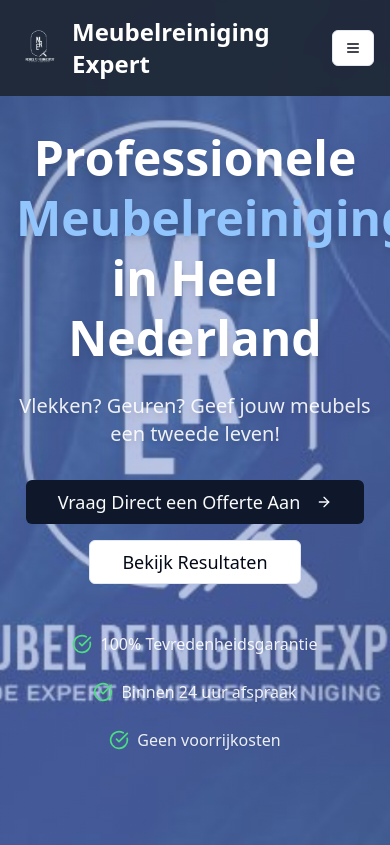
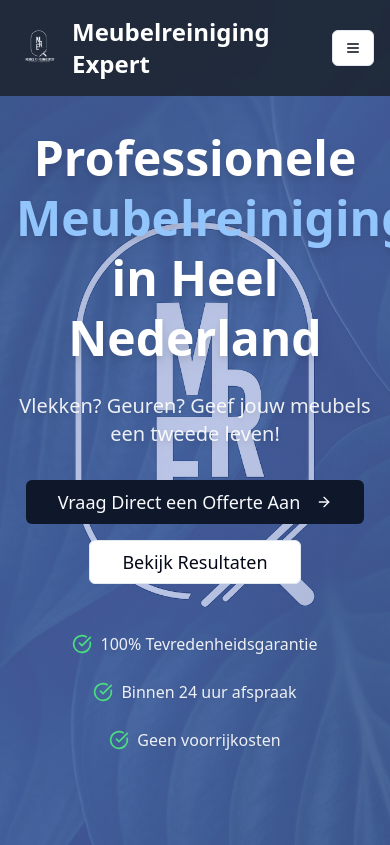
Before and after one commit to yourimarketing/meubelreinigingsexpert, a React (Vite) app: page / in a window 390 px wide. Shown: the top 845 px of the page. Built offline with nearby package versions, Linux system fonts and the light colour scheme.

Commit message:
Update mobile hero section logo
Use the provided image for the mobile hero section.

```diff
--- a/src/components/Hero.tsx
+++ b/src/components/Hero.tsx
@@ -6,10 +6,17 @@ const Hero = () => {
   return <section id="home" className="relative min-h-screen flex items-center justify-center overflow-hidden">
       {/* Hero Background with Logo */}
       <div className="absolute inset-0 w-full h-full">
+        {/* Desktop Logo */}
         <img
           src="/lovable-uploads/45a4b36a-44c1-4aba-abf1-2f8d1bb86210.png"
           alt="Meubel Reiniging Expert Logo"
-          className="w-full h-full object-cover"
+          className="hidden md:block w-full h-full object-cover"
+        />
+        {/* Mobile Logo */}
+        <img
+          src="/lovable-uploads/26211235-f28a-4966-9e74-9dcd875a63a5.png"
+          alt="Meubel Reiniging Expert Logo"
+          className="block md:hidden w-full h-full object-cover"
         />
         <div className="absolute inset-0 bg-gradient-to-br from-blue-900/40 via-blue-800/30 to-blue-900/40"></div>
       </div>
```
Also changed, not shown: public/lovable-uploads/26211235-f28a-4966-9e74-9dcd875a63a5.png (added).
